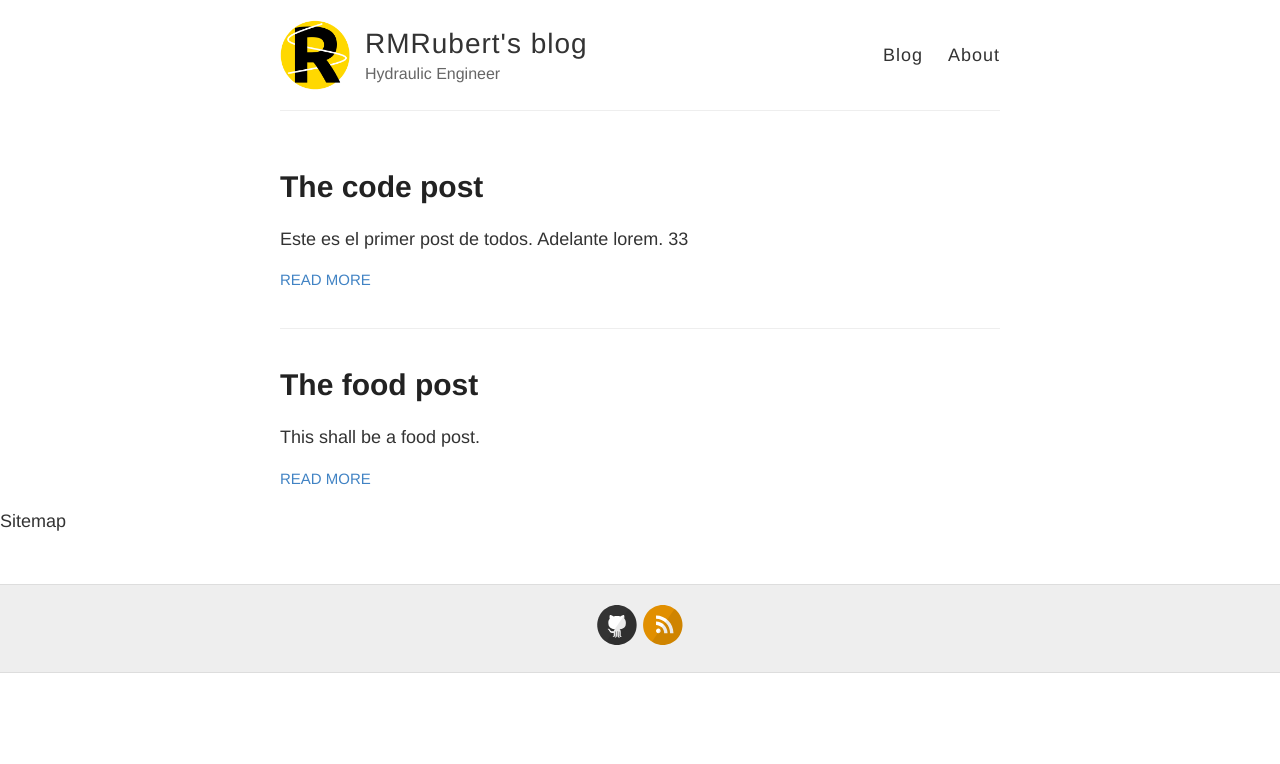
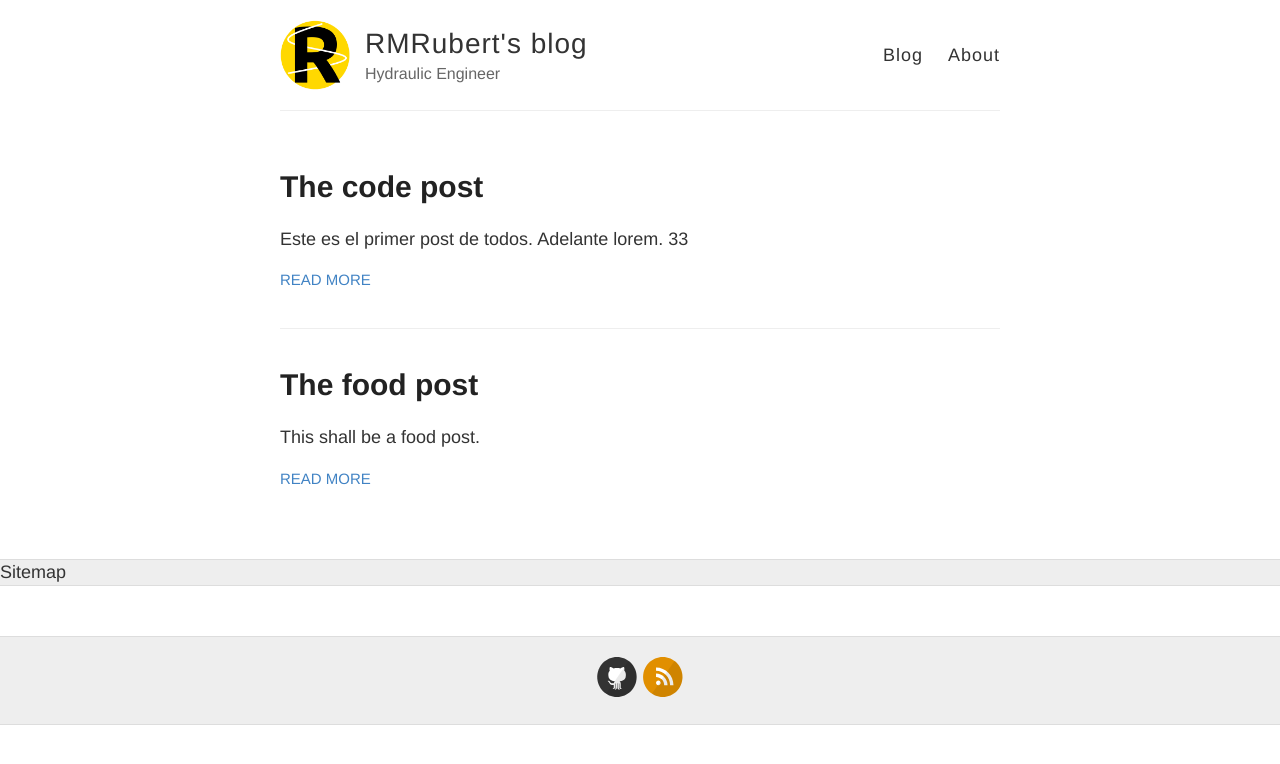
Before and after one commit to RMRubert/RMRubert.github.io, a Jekyll site: the page built from index.html, in a window 1280 px wide. Shown: the top 764 px of the page. Built offline with Jekyll 4.4.1, drawn with Linux system fonts in a browser that asks for light colours.

Commit message:
Add sitemap

```diff
--- a/_layouts/default.html
+++ b/_layouts/default.html
@@ -38,7 +38,7 @@
       {{ content }}
     </div>
 
-	<div id="sitemap">
+	<div class="foot-sitemap">
 		Sitemap
 	</div>
 
--- a/style.scss
+++ b/style.scss
@@ -271,6 +271,14 @@ nav {
   }
 }
 
+.foot-sitemap {
+  margin-top: 50px;
+  border-top: 1px solid #ddd;
+  border-bottom: 1px solid #ddd;
+  background-color: $lightGray;
+
+}
+
 .wrapper-footer {
   margin-top: 50px;
   border-top: 1px solid #ddd;
```
